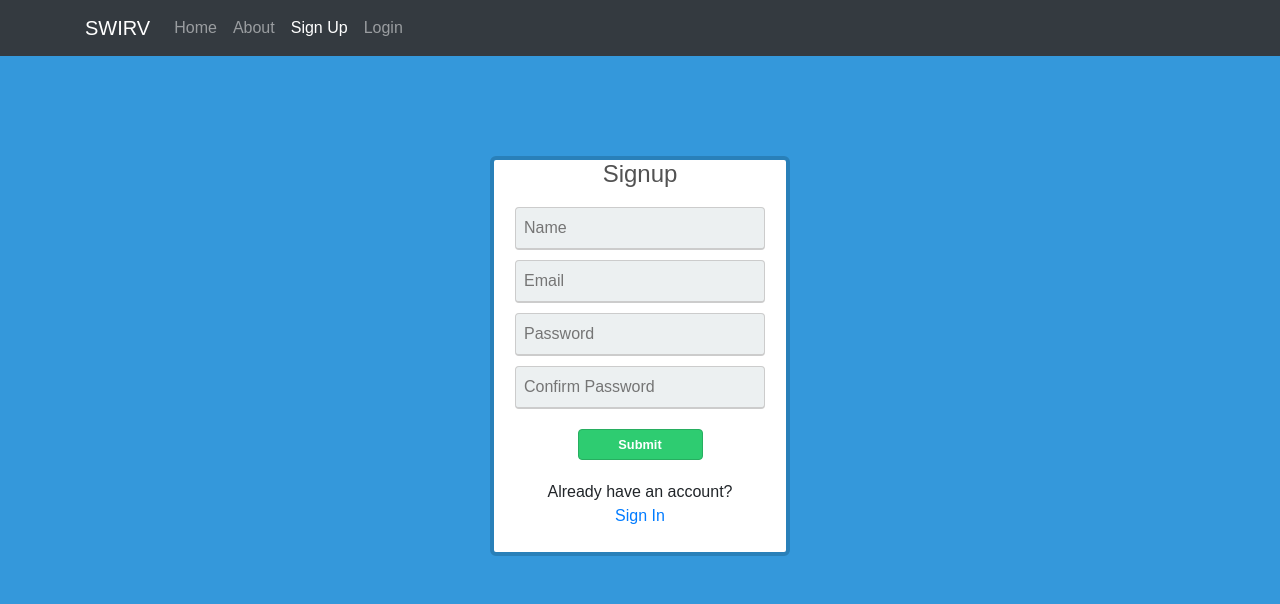
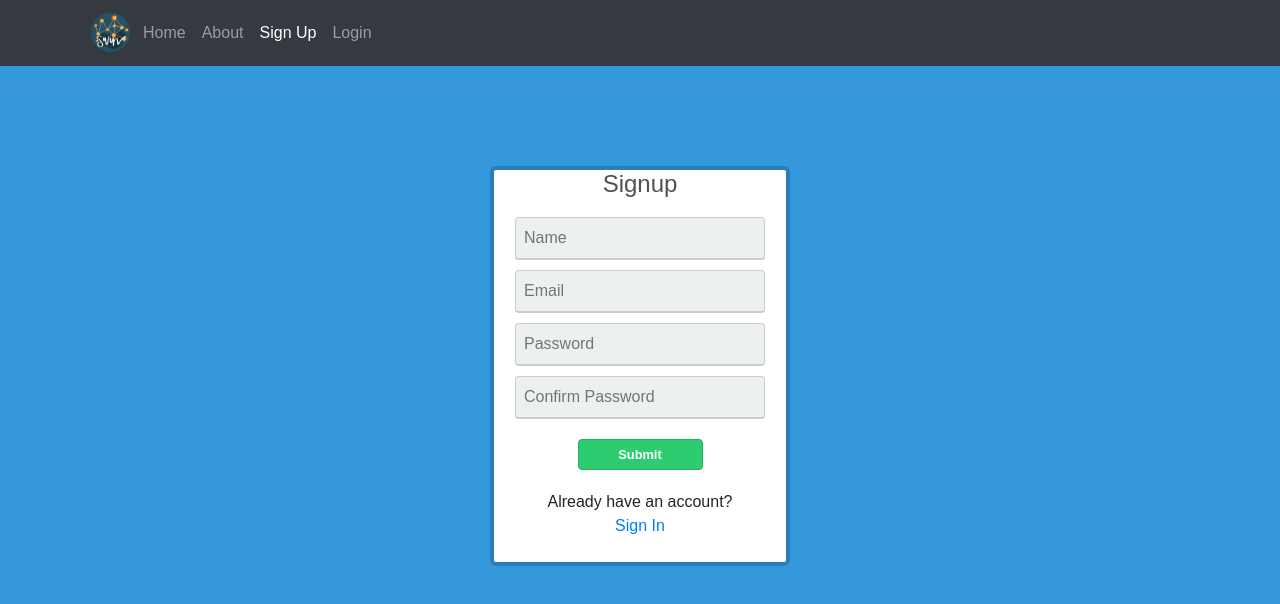
Before and after one commit to JacobWashington/swirv-frontend-application, a React (Create React App) app: page /signup in a window 1280 px wide. Shown: the top 604 px of the page. Built offline with nearby package versions, Linux system fonts and the light colour scheme; no server answers; the HTML template or start-up script is replaced by a standard one.

Commit message:
components/navbar: add logo

```diff
--- a/src/components/navbar/Navbar.css
+++ b/src/components/navbar/Navbar.css
@@ -0,0 +1,3 @@
+.logo {
+    height: 100%;
+}
--- a/src/components/navbar/Navbar.js
+++ b/src/components/navbar/Navbar.js
@@ -1,13 +1,14 @@
 import React from "react";
 import { Link, NavLink } from "react-router-dom"
+import logo from '../../logo.png'
 
 const Navbar = (props) => {
   return (
     <div>
       <nav className="navbar navbar-expand-lg navbar-dark bg-dark">
         <div className="container">
-          <Link className="navbar-brand" to="/">
-            SWIRV
+          <Link className="logo" to="/">
+          <img src={logo} height="50px" alt="Swirv logo"></img>
           </Link>
           <button
             className="navbar-toggler"
```
Also changed, not shown: src/logo.png (added), src/logo.svg (added).
